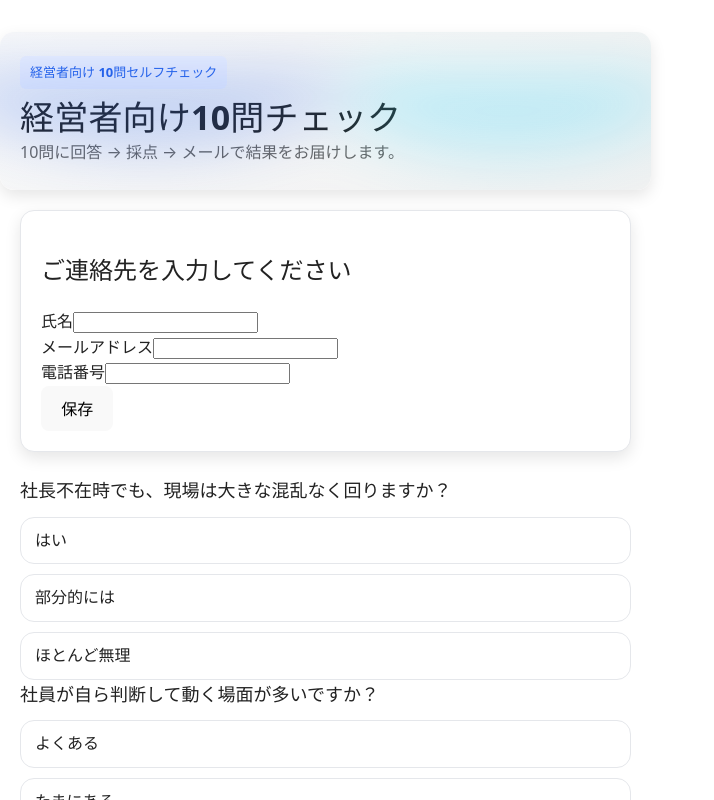
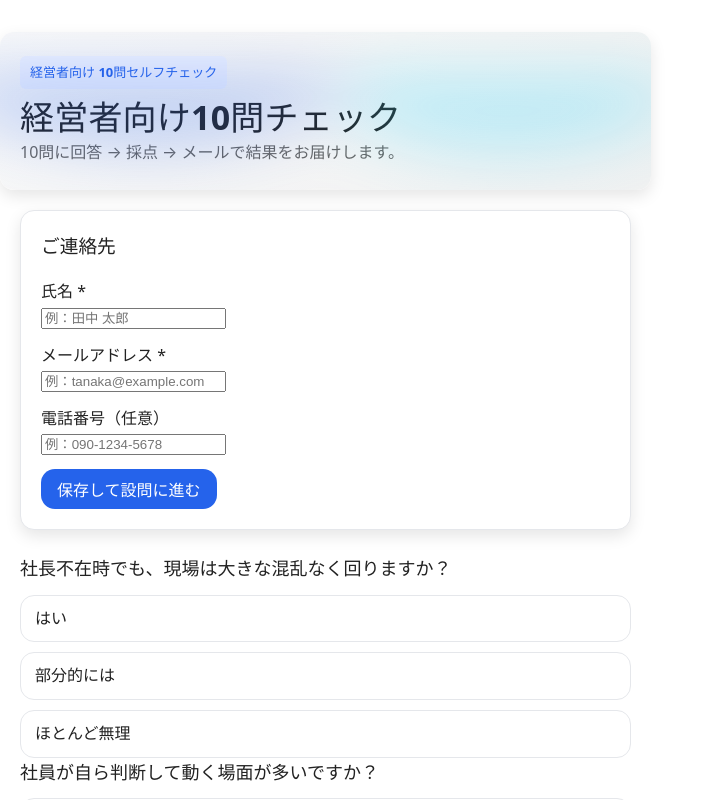
Before and after one commit to tanase0924-web/ceo-check, a React (Vite) app: page / in a window 1280 px wide. Shown: the top 800 px of the page, without its empty margins (0-714 px from the left). Built offline with nearby package versions, Linux system fonts and the light colour scheme.

Commit message:
fix: export Lead type and accept optional current prop in LeadForm

```diff
--- a/src/LeadForm.tsx
+++ b/src/LeadForm.tsx
@@ -1,124 +1,151 @@
-import React, { useState } from "react";
+import { useEffect, useState } from "react";
 
-type Lead = {
-  id: string;
+export type Lead = {
+  id?: string;
   name: string;
   email: string;
   phone?: string | null;
 };
 
-interface LeadFormProps {
+type LeadFormProps = {
   onDone: (lead: Lead) => void;
-}
+  current?: Lead; // ← App から既存リードを渡せる
+};
 
-// メールの簡易バリデーション
-const emailRe = /^[^\s@]+@[^\s@]+\.[^\s@]{2,}$/i;
+// メール簡易バリデーション
+const emailRe = /^[^\s@]+@[^\s@]{2,}\.[^\s@]{2,}$/i;
 function isValidEmail(s: string) {
   return emailRe.test((s || "").trim());
 }
 
-// 電話番号バリデーション（10〜15桁、+ - スペース許可）
-const phoneRe = /^[0-9+\-\s]{10,15}$/;
+// 電話番号（任意）: + と数字・ハイフン・スペースのみ、数字桁は10〜15
+function normalizeDigits(s: string) {
+  return (s || "").replace(/\D/g, "");
+}
 function isValidPhone(s: string) {
-  return phoneRe.test((s || "").trim());
+  if (!s) return true; // 未入力OK
+  if (!/^\+?[0-9\s-]+$/.test(s)) return false;
+  const digits = normalizeDigits(s);
+  return digits.length >= 10 && digits.length <= 15;
 }
 
-export default function LeadForm({ onDone }: LeadFormProps) {
-  const [name, setName] = useState("");
-  const [email, setEmail] = useState("");
-  const [phone, setPhone] = useState("");
-  const [loading, setLoading] = useState(false);
-  const [error, setError] = useState<string | null>(null);
+export default function LeadForm({ onDone, current }: LeadFormProps) {
+  const [name, setName] = useState(current?.name ?? "");
+  const [email, setEmail] = useState(current?.email ?? "");
+  const [phone, setPhone] = useState(current?.phone ?? "");
+  const [saving, setSaving] = useState(false);
+  const [msg, setMsg] = useState<string | null>(null);
+
+  // current が更新されたらフォーム同期
+  useEffect(() => {
+    if (!current) return;
+    setName(current.name ?? "");
+    setEmail(current.email ?? "");
+    setPhone(current.phone ?? "");
+  }, [current]);
 
   function validate(): string | null {
     if (!name.trim()) return "氏名を入力してください";
     if (!email.trim()) return "メールアドレスを入力してください";
     if (!isValidEmail(email)) return "メールアドレスの形式が正しくありません";
-    if (phone.trim() && !isValidPhone(phone)) {
-      return "電話番号の形式が正しくありません（数字10〜15桁、+ - スペース可）";
+    if (!isValidPhone(phone || "")) {
+      return "電話番号の形式が正しくありません（数字・ハイフン・スペース・+のみ、桁数10〜15）";
     }
     return null;
   }
 
-  async function handleSubmit(e: React.FormEvent) {
-    e.preventDefault();
-    setError(null);
-
+  async function save() {
     const v = validate();
     if (v) {
-      setError(v);
+      setMsg(v);
       return;
     }
 
-    setLoading(true);
+    setSaving(true);
+    setMsg(null);
     try {
+      const body = {
+        name: name.trim(),
+        email: email.trim().toLowerCase(),
+        phone: (phone || "").trim() || null,
+      };
+
       const res = await fetch("/api/lead", {
         method: "POST",
         headers: { "Content-Type": "application/json" },
-        body: JSON.stringify({
-          name: name.trim(),
-          email: email.trim().toLowerCase(),
-          phone: phone.trim() || null,
-        }),
+        body: JSON.stringify(body),
       });
 
       const data = await res.json();
-      if (!res.ok) {
-        throw new Error(data.error || "保存に失敗しました");
+      if (!res.ok) throw new Error(data?.error || "保存に失敗しました");
+
+      const id: string | undefined = data?.id ?? data?.leadId;
+      if (!id) {
+        setMsg("保存は完了しましたが、ID を取得できませんでした。");
+        onDone({ ...body }); // id 不明でも親へ返す
+        return;
       }
 
-      onDone({
-        id: data.id,
-        name: name.trim(),
-        email: email.trim().toLowerCase(),
-        phone: phone.trim() || null,
-      });
+      setMsg("保存しました。続けて設問に回答してください。");
+      onDone({ ...body, id });
     } catch (e: any) {
-      setError(e.message || "エラーが発生しました");
+      setMsg(`保存に失敗しました: ${e?.message || e}`);
     } finally {
-      setLoading(false);
+      setSaving(false);
     }
   }
 
   return (
-    <form onSubmit={handleSubmit} className="lead-form">
-      <h2>ご連絡先を入力してください</h2>
+    <div>
+      <h3 style={{ marginTop: 0 }}>ご連絡先</h3>
 
-      {error && <div className="error">{error}</div>}
-
-      <div>
-        <label>氏名</label>
+      <div style={{ display: "grid", gap: 12 }}>
+        <label className="field">
+          <div className="field-label">
+            氏名 <span className="req">*</span>
+          </div>
           <input
             type="text"
             value={name}
             onChange={(e) => setName(e.target.value)}
-          disabled={loading}
+            placeholder="例：田中 太郎"
           />
+        </label>
+
+        <label className="field">
+          <div className="field-label">
+            メールアドレス <span className="req">*</span>
           </div>
-
-      <div>
-        <label>メールアドレス</label>
           <input
             type="email"
             value={email}
             onChange={(e) => setEmail(e.target.value)}
-          disabled={loading}
+            placeholder="例：tanaka@example.com"
           />
+        </label>
+
+        <label className="field">
+          <div className="field-label">電話番号（任意）</div>
+          <input
+            type="tel"
+            value={phone || ""}
+            onChange={(e) => setPhone(e.target.value)}
+            placeholder="例：090-1234-5678"
+          />
+        </label>
       </div>
 
-      <div>
-        <label>電話番号</label>
-        <input
-          type="tel"
-          value={phone}
-          onChange={(e) => setPhone(e.target.value)}
-          disabled={loading}
-        />
+      {msg && (
+        <p className="help" style={{ color: "#ef4444", marginTop: 8 }}>
+          {msg}
+        </p>
+      )}
+
+      <div style={{ marginTop: 12 }}>
+        <button onClick={save} disabled={saving} className="btn">
+          {saving ? "保存中…" : "保存して設問に進む"}
+        </button>
       </div>
-
-      <button type="submit" disabled={loading}>
-        {loading ? "保存中..." : "保存"}
-      </button>
-    </form>
+    </div>
   );
 }
```
Lines whose indentation alone changed are shown as unchanged.
